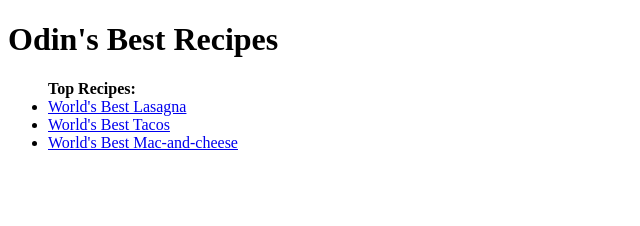
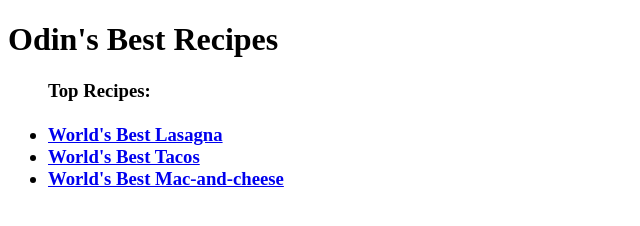
Before and after one commit to rithvikmada/odin-recipes, a plain HTML site: page index.html in a window 1280 px wide. Shown: the whole page, without its empty margins (0-640 px from the left). Drawn offline with Linux system fonts and the light colour scheme.

Commit message:
Update index.html list element by re-formatting
Make homepage list element more readable by bolding and adding line
break

```diff
--- a/index.html
+++ b/index.html
@@ -8,10 +8,12 @@
 
 <body>
     <h1>Odin's Best Recipes</h1>
-    <ul><strong>Top Recipes:</strong>
+    <h3>
+    <ul><strong>Top Recipes:</strong><br></br>
         <li><a href="./recipes/lasagna.html">World's Best Lasagna</a></li>
         <li> <a href="./recipes/tacos.html">World's Best Tacos</a></li>
         <li><a href="./recipes/mac-and-cheese.html">World's Best Mac-and-cheese</a></li>
     </ul>
+    </h3>
 </body>
 </html>
```
